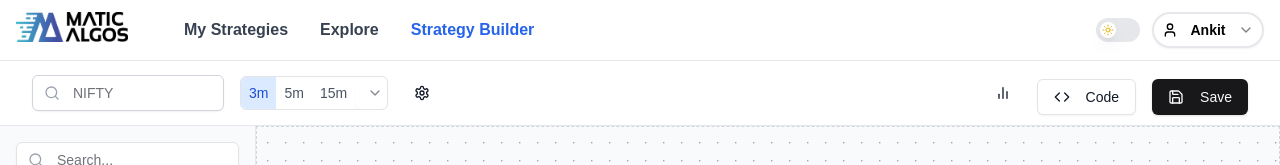
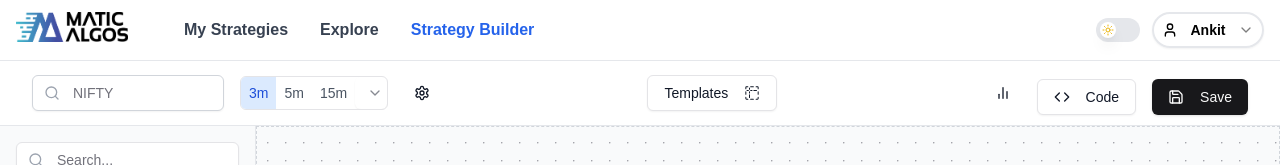
Before and after one commit to yashkamdar-YK/Project-X, a Next.js app: page /dashboard/strategy-builder in a window 1280 px wide. Shown: the top 165 px of the page. Built offline with nearby package versions, Linux system fonts and the light colour scheme.

Commit message:
Templete Button added

```diff
--- a/src/app/(root)/dashboard/strategy-builder/_components/StrategyNavbar/index.tsx
+++ b/src/app/(root)/dashboard/strategy-builder/_components/StrategyNavbar/index.tsx
@@ -9,9 +9,18 @@ import {
   TooltipProvider,
   TooltipTrigger,
 } from "@/components/ui/tooltip";
+import {
+  DropdownMenu,
+  DropdownMenuContent,
+  DropdownMenuItem,
+  DropdownMenuLabel,
+  DropdownMenuSeparator,
+  DropdownMenuTrigger,
+} from "@/components/ui/dropdown-menu";
+import { GoProjectTemplate } from "react-icons/go";
+
 import SaveStrategyDialog from "./SaveStrategyDialog";
 import StrategyCodeSheet from "./StrategyCodeSheet";
-import SettingSheet from "./SettingSheet/SettingSheet";
 import { useSheetStore } from "@/lib/store/SheetStore"; // Import the store
 
 interface StrategyNavbarProps {
@@ -19,7 +28,6 @@ interface StrategyNavbarProps {
 }
 
 const StrategyNavbar: React.FC<StrategyNavbarProps> = ({ className = "" }) => {
-
   const { openSheet } = useSheetStore();
 
   const [isSaveDialogOpen, setIsSaveDialogOpen] = React.useState(false);
@@ -58,7 +66,7 @@ const StrategyNavbar: React.FC<StrategyNavbarProps> = ({ className = "" }) => {
                 <Tooltip>
                   <TooltipTrigger asChild>
                     <Button
-                      onClick={() => openSheet('settings')}
+                      onClick={() => openSheet("settings")}
                       variant="ghost"
                       size="icon"
                       aria-label="Settings"
@@ -72,6 +80,20 @@ const StrategyNavbar: React.FC<StrategyNavbarProps> = ({ className = "" }) => {
                   </TooltipContent>
                 </Tooltip>
               </TooltipProvider>
+            </div>
+
+            <div>
+              <DropdownMenu>
+                <DropdownMenuTrigger asChild>
+                  <Button variant="outline" className="dark:bg-gray-900">
+                    Templates <GoProjectTemplate className="ml-2 h-4 w-4" />
+                  </Button>
+                </DropdownMenuTrigger>
+                <DropdownMenuContent align="center" className="min-w-[140px] dark:bg-gray-900">
+                  <DropdownMenuItem>Starter Templates</DropdownMenuItem>
+                  <DropdownMenuItem>AI Builder</DropdownMenuItem>
+                </DropdownMenuContent>
+              </DropdownMenu>
             </div>
 
             <div className="flex items-center space-x-2 sm:space-x-4">
```
